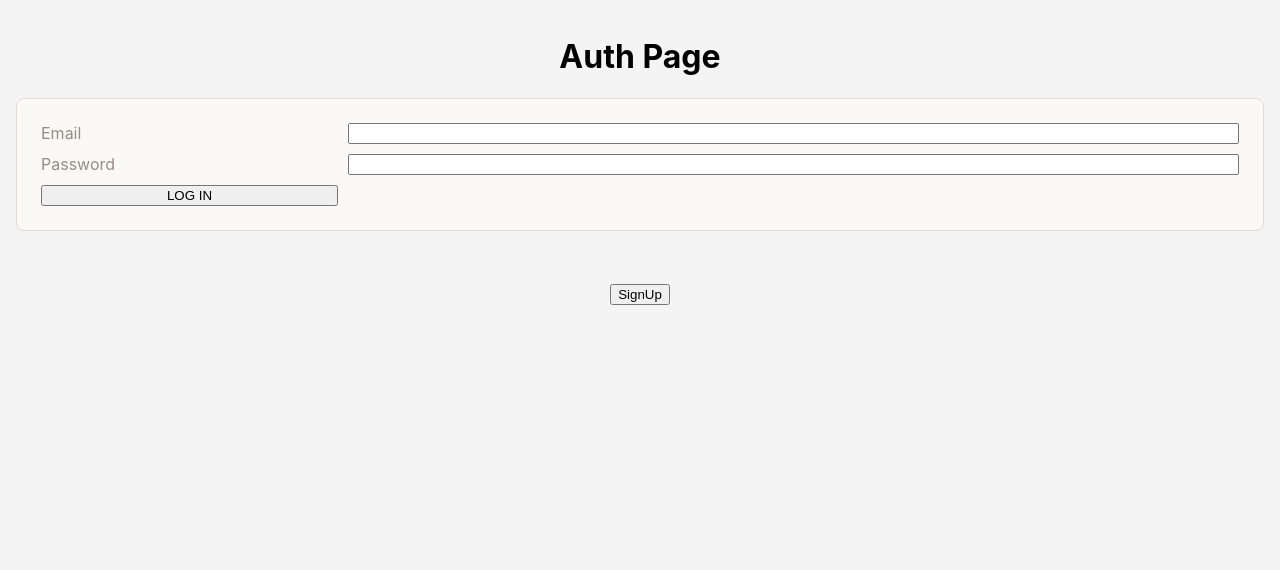
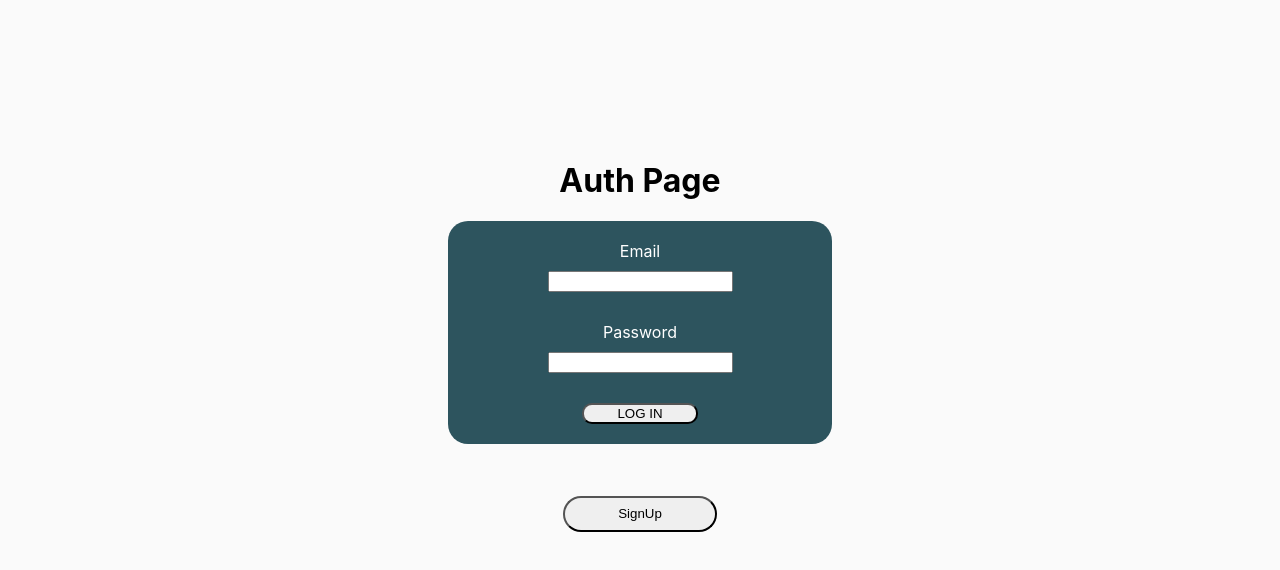
Before and after one commit to HoganBerens/shared-calendar, a React (Create React App) app: page /groups/addUsers in a window 1280 px wide. Shown: the top 570 px of the page. Built offline with nearby package versions, Linux system fonts and the light colour scheme.

Commit message:
style loginPage and navBar

```diff
--- /dev/null
+++ b/src/components/LoginForm/LoginForm.css
@@ -0,0 +1,41 @@
+.signUpForm-container {
+  min-height: 40%;
+  min-width: 50%;
+  display: flex;
+  flex-direction: column;
+  justify-content: center;
+  align-items: center;
+  color: white;
+}
+
+.form-container {
+  background-color: var(--tan-1);
+  border-radius: 20px;
+  min-height: 80%;
+  min-width: 100%;
+}
+.signUpForm-form {
+  display: flex;
+  flex-direction: column;
+  min-height: 50%;
+  min-width: 60%;
+  max-width: 100%;
+  max-height: 100%;
+}
+.signUpForm-input-container {
+  display: flex;
+  flex-direction: column;
+  align-items: center;
+  padding: 10px;
+}
+
+.signUpForm-input-label {
+  margin: 10px;
+}
+
+.signUpForm-button {
+  min-width: 30%;
+  align-self: center;
+  margin: 20px;
+  border-radius: 10px;
+}
--- a/src/components/LoginForm/LoginForm.jsx
+++ b/src/components/LoginForm/LoginForm.jsx
@@ -1,5 +1,6 @@
 import { useState } from "react";
 import * as usersService from "../../utilities/users-service";
+import "./LoginForm.css";
 
 export default function LoginForm({ setUser }) {
   const [credentials, setCredentials] = useState({
@@ -28,14 +29,20 @@ export default function LoginForm({ setUser }) {
   }
 
   return (
-    <div>
+    <div className="signUpForm-container">
       <div className="form-container">
-        <form autoComplete="off" onSubmit={handleSubmit}>
-          <label>Email</label>
-          <input type="text" name="email" value={credentials.email} onChange={handleChange} required />
-          <label>Password</label>
-          <input type="password" name="password" value={credentials.password} onChange={handleChange} required />
-          <button type="submit">LOG IN</button>
+        <form className="signUpForm-form" autoComplete="off" onSubmit={handleSubmit}>
+          <div className="signUpForm-input-container">
+            <label className="signUpForm-input-label">Email</label>
+            <input type="text" name="email" value={credentials.email} onChange={handleChange} required />
+          </div>
+          <div className="signUpForm-input-container">
+            <label className="signUpForm-input-label">Password</label>
+            <input type="password" name="password" value={credentials.password} onChange={handleChange} required />
+          </div>
+          <button className="signUpForm-button" type="submit">
+            LOG IN
+          </button>
         </form>
       </div>
       <p className="error-message">&nbsp;{error}</p>
--- /dev/null
+++ b/src/components/NavBar/NavBar.css
@@ -0,0 +1,10 @@
+.navbar-container {
+  display: flex;
+  justify-content: space-around;
+  padding: 0 20%;
+  min-height: 5%;
+  background-color: var(--tan-1);
+  font-size: 20px;
+  align-items: center;
+  color: white;
+}
--- a/src/components/NavBar/NavBar.jsx
+++ b/src/components/NavBar/NavBar.jsx
@@ -1,5 +1,6 @@
 import { Link } from "react-router-dom";
 import { logOut } from "../../utilities/users-service";
+import "./NavBar.css";
 
 export default function NavBar({ user, setUser }) {
   function handleLogOut() {
@@ -8,11 +9,11 @@ export default function NavBar({ user, setUser }) {
   }
 
   return (
-    <nav>
+    <nav className="navbar-container">
       <Link to="/">Home</Link>&nbsp; | &nbsp;
       <Link to="/newEvent">New Event</Link>&nbsp; | &nbsp;
-      <Link to="/groups">New Group</Link>&nbsp; | &nbsp;
       <span> Welcome, {user.name} to Shared Calendar!</span>
+      &nbsp; | &nbsp;<Link to="/groups">New Group</Link>
       &nbsp; | &nbsp;
       <Link to="" onClick={handleLogOut}>
         Log Out
--- a/src/components/SignUpForm/SignUpForm.jsx
+++ b/src/components/SignUpForm/SignUpForm.jsx
@@ -1,5 +1,6 @@
 import { Component } from "react";
 import { signUp } from "../../utilities/users-service";
+import "../LoginForm/LoginForm.css";
 
 export default class SignUpForm extends Component {
   state = {
@@ -35,18 +36,26 @@ export default class SignUpForm extends Component {
   render() {
     const disable = this.state.password !== this.state.confirm;
     return (
-      <div>
+      <div className="signUpForm-container">
         <div className="form-container">
-          <form autoComplete="off" onSubmit={this.handleSubmit}>
-            <label>Name</label>
-            <input type="text" name="name" value={this.state.name} onChange={this.handleChange} required />
-            <label>Email</label>
-            <input type="email" name="email" value={this.state.email} onChange={this.handleChange} required />
-            <label>Password</label>
-            <input type="password" name="password" value={this.state.password} onChange={this.handleChange} required />
-            <label>Confirm</label>
-            <input type="password" name="confirm" value={this.state.confirm} onChange={this.handleChange} required />
-            <button type="submit" disabled={disable}>
+          <form className="signUpForm-form" autoComplete="off" onSubmit={this.handleSubmit}>
+            <div className="signUpForm-input-container">
+              <label className="signUpForm-input-label">Name</label>
+              <input type="text" name="name" value={this.state.name} onChange={this.handleChange} required />
+            </div>
+            <div className="signUpForm-input-container">
+              <label className="signUpForm-input-label">Email</label>
+              <input type="email" name="email" value={this.state.email} onChange={this.handleChange} required />
+            </div>
+            <div className="signUpForm-input-container">
+              <label className="signUpForm-input-label">Password</label>
+              <input type="password" name="password" value={this.state.password} onChange={this.handleChange} required />
+            </div>
+            <div className="signUpForm-input-container">
+              <label className="signUpForm-input-label">Confirm</label>
+              <input type="password" name="confirm" value={this.state.confirm} onChange={this.handleChange} required />
+            </div>
+            <button className="signUpForm-button" type="submit" disabled={disable}>
               SIGN UP
             </button>
           </form>
--- a/src/index.css
+++ b/src/index.css
@@ -1,13 +1,14 @@
 /* CSS Custom Properties */
 :root {
   --white: #ffffff;
-  --tan-1: #fbf9f6;
+  --tan-1: #2d545e;
   --tan-2: #e7e2dd;
   --tan-3: #e2d9d1;
   --tan-4: #d3c1ae;
   --orange: #f67f00;
   --text-light: #968c84;
   --text-dark: #615954;
+  height: 100vh;
 }
 
 *,
@@ -21,8 +22,8 @@ body {
   font-family: -apple-system, BlinkMacSystemFont, "Segoe UI", "Roboto", "Oxygen", "Ubuntu", "Cantarell", "Fira Sans", "Droid Sans", "Helvetica Neue", sans-serif;
   -webkit-font-smoothing: antialiased;
   -moz-osx-font-smoothing: grayscale;
-  background-color: rgb(244, 244, 244);
-  padding: 2vmin;
+  background-color: #fafafa;
+
   height: 100vh;
 }
 
@@ -77,23 +78,9 @@ code {
   font-size: 2vmin;
 }
 
-.form-container {
-  padding: 3vmin;
-  background-color: var(--tan-1);
-  border: 0.1vmin solid var(--tan-3);
-  border-radius: 1vmin;
-}
-
 p.error-message {
   color: var(--orange);
   text-align: center;
-}
-
-form {
-  display: grid;
-  grid-template-columns: 1fr 3fr;
-  gap: 1.25vmin;
-  color: var(--text-light);
 }
 
 label {
@@ -101,3 +88,10 @@ label {
   display: flex;
   align-items: center;
 }
+a {
+  color: white;
+  text-decoration: none;
+}
+a:hover {
+  cursor: pointer;
+}
--- a/src/pages/App/App.css
+++ b/src/pages/App/App.css
@@ -1,6 +1,7 @@
 .App {
-  text-align: center;
-  height: 100%;
+  display: flex;
+  height: 100vh;
+  flex-direction: column;
 }
 
 .App-logo {
--- /dev/null
+++ b/src/pages/AuthPage/AuthPage.css
@@ -0,0 +1,25 @@
+.auth-main {
+  display: flex;
+  min-height: 90%;
+  min-width: 70%;
+  flex-direction: column;
+  justify-content: center;
+  align-items: center;
+}
+.auth-wrapper {
+  display: flex;
+  flex-direction: column;
+  min-width: 60%;
+  min-height: 50%;
+  max-width: 40%;
+  align-items: center;
+}
+
+.auth-button {
+  min-height: 10%;
+  min-width: 20%;
+  max-height: 15%;
+  max-width: 20%;
+  border-radius: 50px;
+  align-self: center;
+}
--- a/src/pages/AuthPage/AuthPage.jsx
+++ b/src/pages/AuthPage/AuthPage.jsx
@@ -1,6 +1,7 @@
 import { useState } from "react";
 import SignUpForm from "../../components/SignUpForm/SignUpForm";
 import LoginForm from "../../components/LoginForm/LoginForm";
+import "./AuthPage.css";
 
 export default function AuthPage({ setUser }) {
   const [toggle, setToggle] = useState(false);
@@ -10,16 +11,21 @@ export default function AuthPage({ setUser }) {
   };
 
   return (
-    <main>
+    <main className="auth-main">
       <h1>Auth Page</h1>
       {toggle ? (
-        <div>
-          <SignUpForm setUser={setUser} /> <button onClick={handleToggle}>Login</button>
+        <div className="auth-wrapper">
+          <SignUpForm setUser={setUser} />{" "}
+          <button className="auth-button" onClick={handleToggle}>
+            Login
+          </button>
         </div>
       ) : (
-        <div>
+        <div className="auth-wrapper">
           <LoginForm setUser={setUser} />
-          <button onClick={handleToggle}>SignUp</button>
+          <button className="auth-button" onClick={handleToggle}>
+            SignUp
+          </button>
         </div>
       )}
     </main>
```
